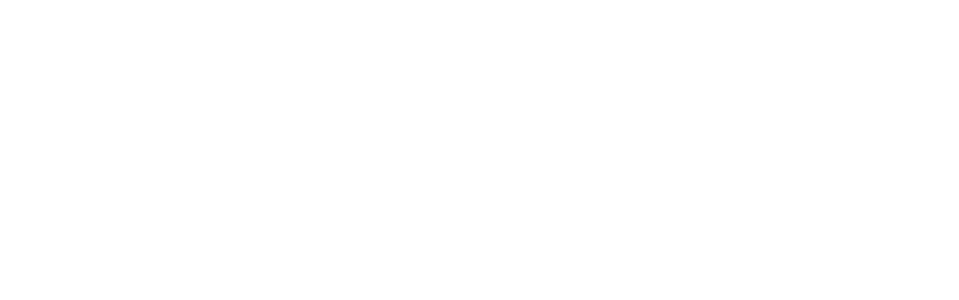
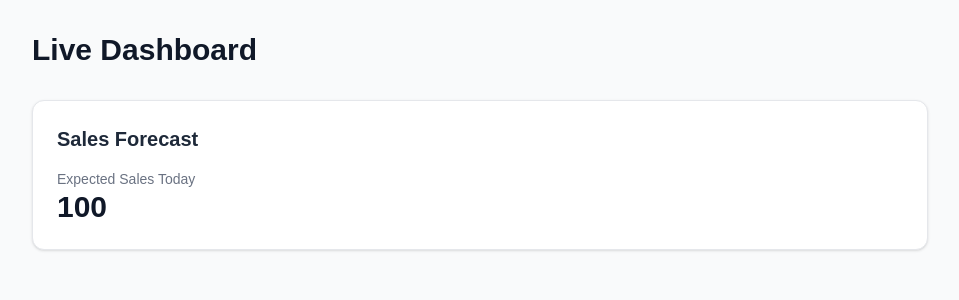
Before and after one commit to EnderKaran/freshflow-hq, a Next.js app: page / in a window 1280 px wide. Shown: the top 300 px of the page, without its empty margins (160-1119 px from the left). Built offline with nearby package versions, Linux system fonts and the light colour scheme; no server answers.

Commit message:
feat: add OpenWeatherMap integration and predictive sales logic

```diff
--- a/app/page.tsx
+++ b/app/page.tsx
@@ -1,7 +1,41 @@
-export default function Home() {
+import { getAdjustedSalesForecast } from "../lib/weatherService";
+import { Tooltip } from "../components/Tooltip";
+
+export default async function Home() {
+  // Example base expected sales for a product
+  const baseExpectedSales = 100;
+
+  // Fetch forecast data and adjust based on weather
+  const { expectedSales, isRainy, message } = await getAdjustedSalesForecast(baseExpectedSales);
+
   return (
-    <main>
-      {/* SaaS Architecture starting point */}
+    <main className="min-h-screen p-8 bg-gray-50">
+      <div className="max-w-4xl mx-auto space-y-8">
+        <h1 className="text-3xl font-bold text-gray-900">Live Dashboard</h1>
+
+        <div className="bg-white p-6 rounded-xl border border-gray-200 shadow-sm">
+          <h2 className="text-xl font-semibold text-gray-800 mb-4">Sales Forecast</h2>
+
+          <div className="flex items-center gap-3">
+            <div>
+              <p className="text-sm text-gray-500">Expected Sales Today</p>
+              <div className="text-3xl font-bold text-gray-900">
+                {expectedSales}
+              </div>
+            </div>
+
+            {isRainy && message && (
+              <div className="mt-4">
+                <Tooltip content={message}>
+                  <div className="flex items-center justify-center w-6 h-6 rounded-full bg-blue-100 text-blue-600 cursor-help font-bold text-sm">
+                    !
+                  </div>
+                </Tooltip>
+              </div>
+            )}
+          </div>
+        </div>
+      </div>
     </main>
   );
 }
--- /dev/null
+++ b/components/Tooltip.tsx
@@ -0,0 +1,30 @@
+"use client";
+
+import React, { useState } from "react";
+
+interface TooltipProps {
+  content: string;
+  children: React.ReactNode;
+}
+
+export function Tooltip({ content, children }: TooltipProps) {
+  const [show, setShow] = useState(false);
+
+  return (
+    <div
+      className="relative inline-flex items-center"
+      onMouseEnter={() => setShow(true)}
+      onMouseLeave={() => setShow(false)}
+      onFocus={() => setShow(true)}
+      onBlur={() => setShow(false)}
+    >
+      {children}
+      {show && (
+        <div className="absolute bottom-full left-1/2 -translate-x-1/2 mb-2 w-max px-3 py-1.5 text-sm text-white bg-gray-900 rounded-md shadow-lg z-50">
+          {content}
+          <div className="absolute top-full left-1/2 -translate-x-1/2 border-4 border-transparent border-t-gray-900"></div>
+        </div>
+      )}
+    </div>
+  );
+}
--- /dev/null
+++ b/lib/weatherService.ts
@@ -0,0 +1,38 @@
+export interface WeatherData {
+  isRainy: boolean;
+}
+
+interface WeatherCondition {
+  main: string;
+}
+
+export async function getAdjustedSalesForecast(baseExpectedSales: number, city: string = 'Istanbul') {
+  let expectedSales = baseExpectedSales;
+  let message = null;
+  const weather: WeatherData = { isRainy: false };
+
+  try {
+    const apiKey = process.env.OPENWEATHERMAP_API_KEY;
+    if (apiKey) {
+      const response = await fetch(`https://api.openweathermap.org/data/2.5/weather?q=${city}&appid=${apiKey}`, { next: { revalidate: 3600 } });
+      if (response.ok) {
+        const data = await response.json();
+        const conditions = data.weather?.map((w: WeatherCondition) => w.main.toLowerCase()) || [];
+        weather.isRainy = conditions.some((c: string) => c.includes('rain') || c.includes('drizzle') || c.includes('thunderstorm'));
+      }
+    }
+  } catch (error) {
+    console.error("Failed to fetch weather data:", error);
+  }
+
+  if (weather.isRainy) {
+    expectedSales = expectedSales * 0.8;
+    message = "Hava durumu nedeniyle %20 düşüş öngörüldü";
+  }
+
+  return {
+    expectedSales,
+    isRainy: weather.isRainy,
+    message
+  };
+}
```
